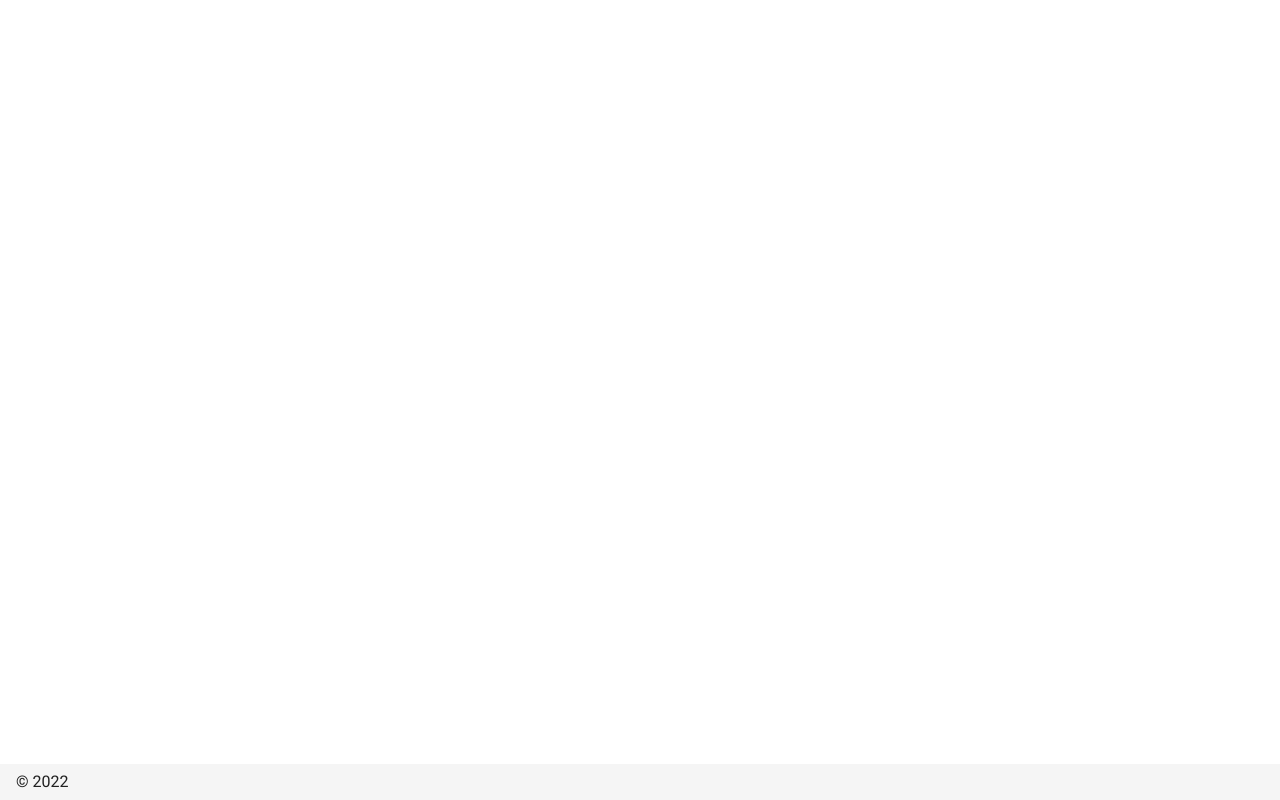
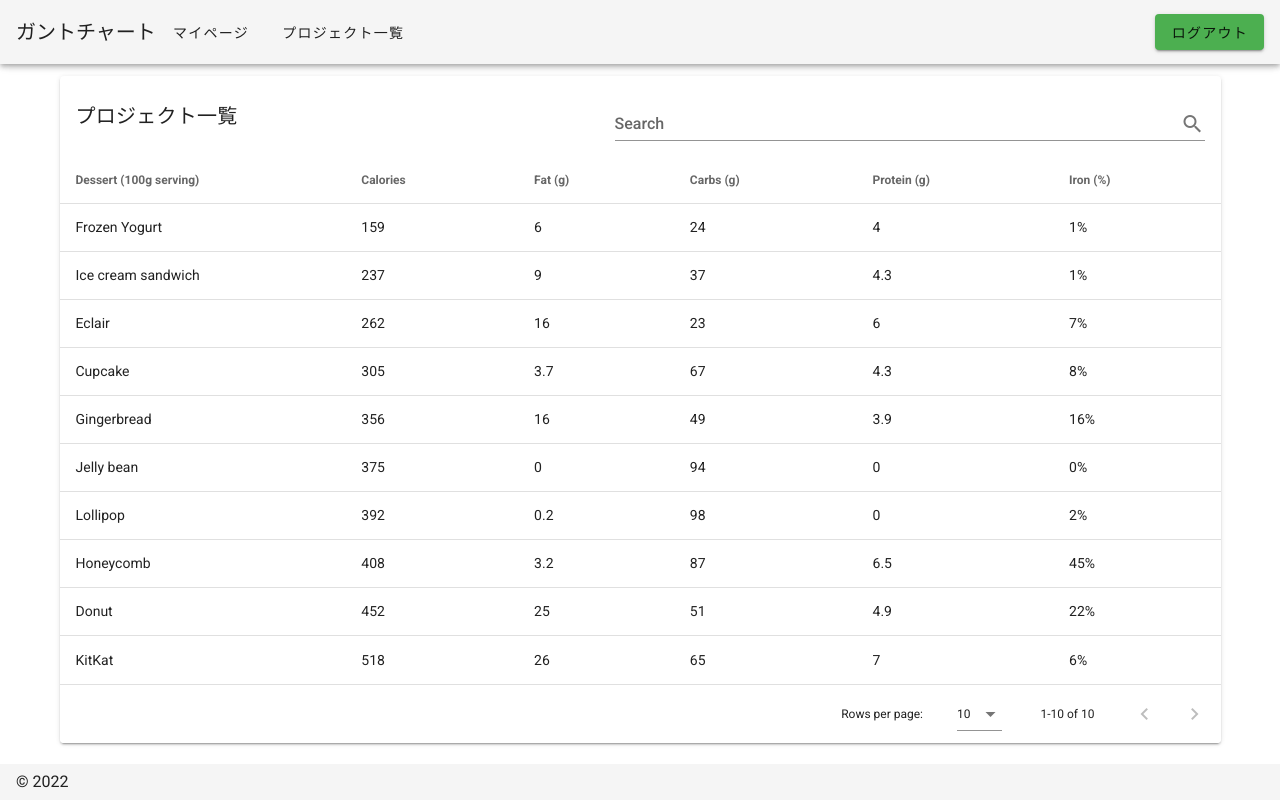
Before and after one commit to miracle-halation/gantt_chart_frontend, a Nuxt app: page /projects in a window 1280 px wide. Before the commit this address had no page. Built offline with nearby package versions, Linux system fonts and the light colour scheme; no server answers.

Commit message:
mypageとprojects仮ページを作成

```diff
--- a/components/share/Navbar.vue
+++ b/components/share/Navbar.vue
@@ -1,6 +1,8 @@
 <template>
 	<v-app-bar :clipped-left="clipped" fixed app>
-		<v-toolbar-title v-text="title" />
+    <nuxt-link to='/' tag="div"><v-toolbar-title v-text="title" /></nuxt-link>
+    <v-btn text><nuxt-link to='/mypage' tag="div">マイページ</nuxt-link></v-btn>
+    <v-btn text><nuxt-link to='/projects' tag="div">プロジェクト一覧</nuxt-link></v-btn>
 		<v-spacer />
 		<v-btn color="green" @click="handleLogout">ログアウト</v-btn>
 	</v-app-bar>
--- /dev/null
+++ b/pages/mypage/index.vue
@@ -0,0 +1,108 @@
+<template>
+  <v-app id="inspire">
+		<navbar></navbar>
+
+    <v-navigation-drawer
+      v-model="drawer"
+      app
+			clipped
+    >
+      <v-sheet
+        color="grey lighten-4"
+        class="pa-4"
+      >
+        <v-avatar
+          class="mb-4"
+          color="grey darken-1"
+          size="64"
+        ></v-avatar>
+				<div>名前</div>
+      </v-sheet>
+
+      <v-divider></v-divider>
+
+			<!-- ここにタスクやプロジェクトなどのユーザーに紐づく情報へのリンクを作成する -->
+      <v-list>
+        <v-list-item
+          v-for="[icon, text] in links"
+          :key="icon"
+          link
+        >
+          <v-list-item-icon>
+            <v-icon>{{ icon }}</v-icon>
+          </v-list-item-icon>
+
+          <v-list-item-content>
+            <v-list-item-title>{{ text }}</v-list-item-title>
+          </v-list-item-content>
+        </v-list-item>
+      </v-list>
+    </v-navigation-drawer>
+
+		<!-- ユーザーのガントチャートを表示。タスクカードを一覧で出す -->
+    <v-main>
+      <v-container
+        class="py-8 px-6"
+        fluid
+      >
+        <v-row>
+          <v-col
+            v-for="card in cards"
+            :key="card"
+            cols="12"
+          >
+            <v-card>
+              <v-subheader>{{ card }}</v-subheader>
+
+              <v-list two-line>
+                <template v-for="n in 6">
+                  <v-list-item
+
+                    :key="n"
+                  >
+                    <v-list-item-avatar color="grey darken-1">
+                    </v-list-item-avatar>
+
+                    <v-list-item-content>
+                      <v-list-item-title>Message {{ n }}</v-list-item-title>
+
+                      <v-list-item-subtitle>
+                        Lorem ipsum dolor sit amet, consectetur adipisicing elit. Nihil repellendus distinctio similique
+                      </v-list-item-subtitle>
+                    </v-list-item-content>
+                  </v-list-item>
+
+                  <v-divider
+                    v-if="n !== 6"
+                    :key="`divider-${n}`"
+                    inset
+                  ></v-divider>
+                </template>
+              </v-list>
+            </v-card>
+          </v-col>
+        </v-row>
+      </v-container>
+    </v-main>
+  </v-app>
+</template>
+
+<script>
+import Navbar from '~/components/share/Navbar.vue'
+
+export default {
+  name: 'MyPage',
+  components: {
+    Navbar
+  },
+  middleware: ['auth'],
+  data: () => ({
+		links:[
+			['mdi-inbox-arrow-down', 'Inbox'],
+			['mdi-send', 'Send'],
+			['mdi-delete', 'Trash'],
+			['mdi-alert-octagon', 'Spam'],
+		]
+  }),
+}
+</script>
--- /dev/null
+++ b/pages/projects/index.vue
@@ -0,0 +1,137 @@
+<template>
+  <v-row>
+    <navbar></navbar>
+		<v-container fluid>
+			<v-card>
+				<v-card-title>
+					プロジェクト一覧
+					<v-spacer></v-spacer>
+					<v-text-field
+						v-model="search"
+						append-icon="mdi-magnify"
+						label="Search"
+						single-line
+						hide-details
+					></v-text-field>
+				</v-card-title>
+				<v-data-table
+					:headers="headers"
+					:items="desserts"
+					:search="search"
+				></v-data-table>
+			</v-card>
+		</v-container>
+  </v-row>
+</template>
+
+<script>
+import Navbar from '~/components/share/Navbar.vue'
+
+export default {
+  name: 'Projects',
+  components: {
+    Navbar
+  },
+  middleware: ['auth'],
+  data () {
+    return {
+      search: '',
+      headers: [
+        {
+          text: 'Dessert (100g serving)',
+          align: 'start',
+          sortable: false,
+          value: 'name'
+        },
+        { text: 'Calories', value: 'calories' },
+        { text: 'Fat (g)', value: 'fat' },
+        { text: 'Carbs (g)', value: 'carbs' },
+        { text: 'Protein (g)', value: 'protein' },
+        { text: 'Iron (%)', value: 'iron' }
+      ],
+      desserts: [
+        {
+          name: 'Frozen Yogurt',
+          calories: 159,
+          fat: 6.0,
+          carbs: 24,
+          protein: 4.0,
+          iron: '1%'
+        },
+        {
+          name: 'Ice cream sandwich',
+          calories: 237,
+          fat: 9.0,
+          carbs: 37,
+          protein: 4.3,
+          iron: '1%'
+        },
+        {
+          name: 'Eclair',
+          calories: 262,
+          fat: 16.0,
+          carbs: 23,
+          protein: 6.0,
+          iron: '7%'
+        },
+        {
+          name: 'Cupcake',
+          calories: 305,
+          fat: 3.7,
+          carbs: 67,
+          protein: 4.3,
+          iron: '8%'
+        },
+        {
+          name: 'Gingerbread',
+          calories: 356,
+          fat: 16.0,
+          carbs: 49,
+          protein: 3.9,
+          iron: '16%'
+        },
+        {
+          name: 'Jelly bean',
+          calories: 375,
+          fat: 0.0,
+          carbs: 94,
+          protein: 0.0,
+          iron: '0%'
+        },
+        {
+          name: 'Lollipop',
+          calories: 392,
+          fat: 0.2,
+          carbs: 98,
+          protein: 0,
+          iron: '2%'
+        },
+        {
+          name: 'Honeycomb',
+          calories: 408,
+          fat: 3.2,
+          carbs: 87,
+          protein: 6.5,
+          iron: '45%'
+        },
+        {
+          name: 'Donut',
+          calories: 452,
+          fat: 25.0,
+          carbs: 51,
+          protein: 4.9,
+          iron: '22%'
+        },
+        {
+          name: 'KitKat',
+          calories: 518,
+          fat: 26.0,
+          carbs: 65,
+          protein: 7,
+          iron: '6%'
+        }
+      ]
+    }
+  }
+}
+</script>
```
